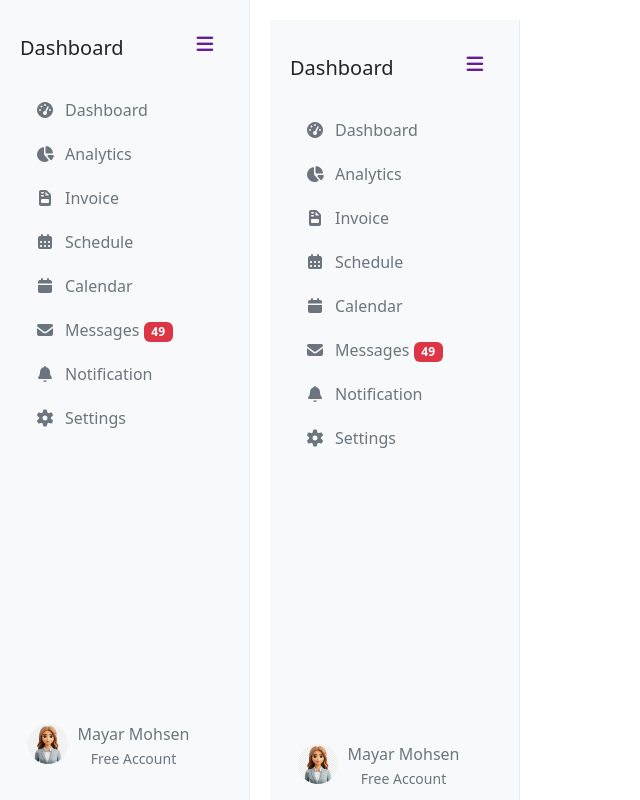
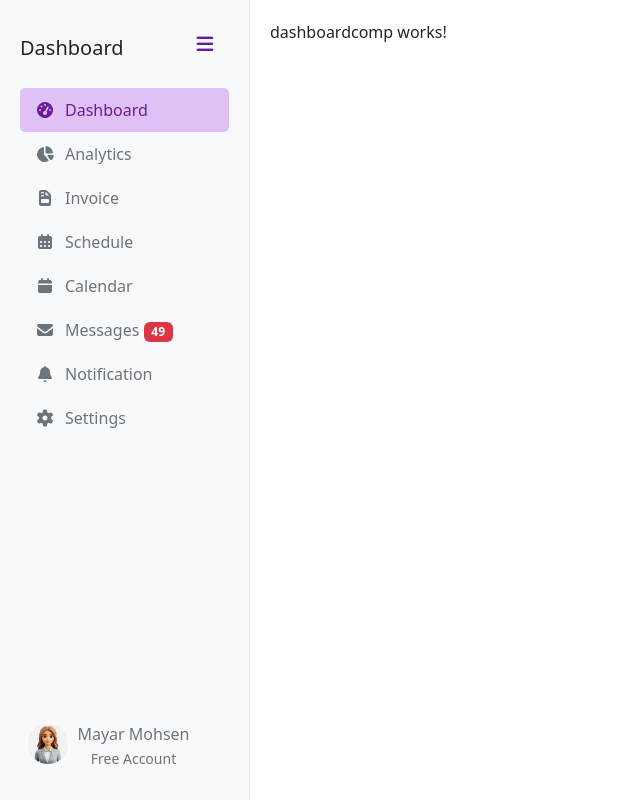
Before and after one commit to Mayar-Fawzy/DashBoardAngular20-SAAS-, an Angular app: page /dashboard/dashboardcomp in a window 1280 px wide. Shown: the whole page, without its empty margins (0-640 px from the left). Built offline with nearby package versions, Linux system fonts and the light colour scheme.

Commit message:
Update sidebar links and routing for dashboard components

```diff
--- a/src/app/Pages/DashBoard/dash-board/dash-board.html
+++ b/src/app/Pages/DashBoard/dash-board/dash-board.html
@@ -8,49 +8,49 @@
   <div class="sidebar-content">
     <ul class="nav flex-column">
       <li class="nav-item">
-        <a class="nav-link" routerLink="/dashboardcomp" routerLinkActive="active">
+        <a class="nav-link" routerLink="dashboardcomp" routerLinkActive="active">
           <i class="fa-solid fa-gauge-high"></i>
           <span class="link-text">Dashboard</span>
         </a>
       </li>
       <li class="nav-item">
-        <a class="nav-link" routerLink="/analytics" routerLinkActive="active">
+        <a class="nav-link" routerLink="analytics" routerLinkActive="active">
           <i class="fa-solid fa-chart-pie"></i>
           <span class="link-text">Analytics</span>
         </a>
       </li>
       <li class="nav-item">
-        <a class="nav-link"routerLink="/invoice" routerLinkActive="active">
+        <a class="nav-link"routerLink="invoice" routerLinkActive="active">
           <i class="fa-solid fa-file-invoice"></i>
           <span class="link-text">Invoice</span>
         </a>
       </li>
       <li class="nav-item" >
-        <a class="nav-link" routerLink="/schedule" routerLinkActive="active">
+        <a class="nav-link" routerLink="schedule" routerLinkActive="active">
           <i class="fa-solid fa-calendar-days"></i>
           <span class="link-text">Schedule</span>
         </a>
       </li>
       <li class="nav-item">
-        <a class="nav-link" routerLink="/calendar" routerLinkActive="active" >
+        <a class="nav-link" routerLink="calendar" routerLinkActive="active" >
           <i class="fa-solid fa-calendar"></i>
           <span class="link-text">Calendar</span>
         </a>
       </li>
       <li class="nav-item">
-        <a class="nav-link"routerLink="/messages" routerLinkActive="active">
+        <a class="nav-link"routerLink="messages" routerLinkActive="active">
           <i class="fa-solid fa-envelope"></i>
           <span class="link-text">Messages <span class="badge bg-danger">49</span></span>
         </a>
       </li>
       <li class="nav-item">
-        <a class="nav-link" routerLink="/notifications" routerLinkActive="active">
+        <a class="nav-link" routerLink="notifications" routerLinkActive="active">
           <i class="fa-solid fa-bell"></i>
           <span class="link-text">Notification</span>
         </a>
       </li>
       <li class="nav-item">
-        <a class="nav-link" routerLink="/settings" routerLinkActive="active" >
+        <a class="nav-link" routerLink="settings" routerLinkActive="active" >
           <i class="fa-solid fa-gear"></i>
           <span class="link-text">Settings</span>
         </a>
--- a/src/app/app.routes.ts
+++ b/src/app/app.routes.ts
@@ -21,7 +21,7 @@ export const routes: Routes = [
       {
          path: 'dashboardcomp',
         loadComponent: () =>
-          import('./Pages/DashBoard/dash-board/dash-board').then(m => m.DashBoard)
+          import('./Pages/DashBoard/dashboardcomp/dashboardcomp').then(m => m.Dashboardcomp)
       }
       ,
       {
```
